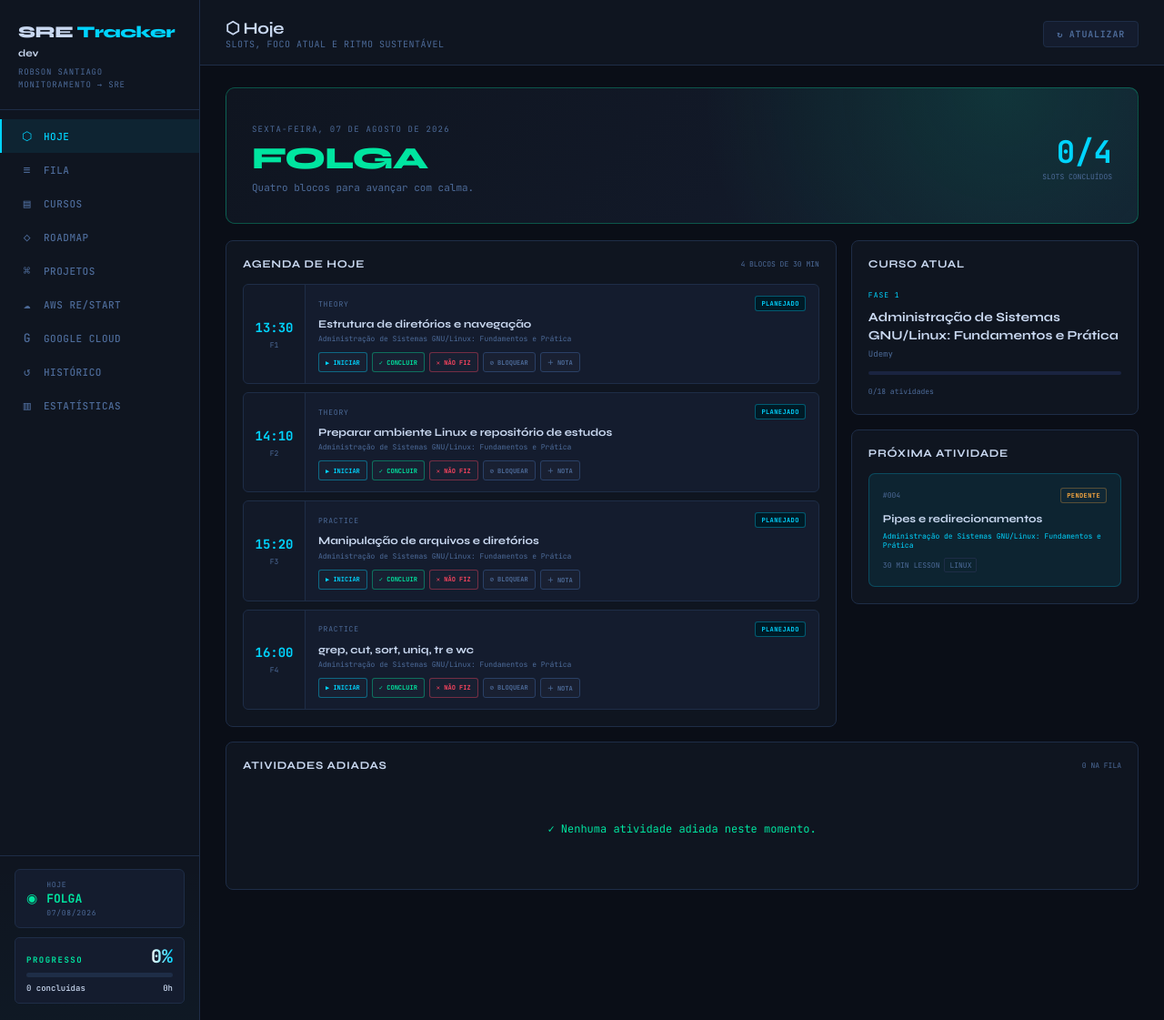
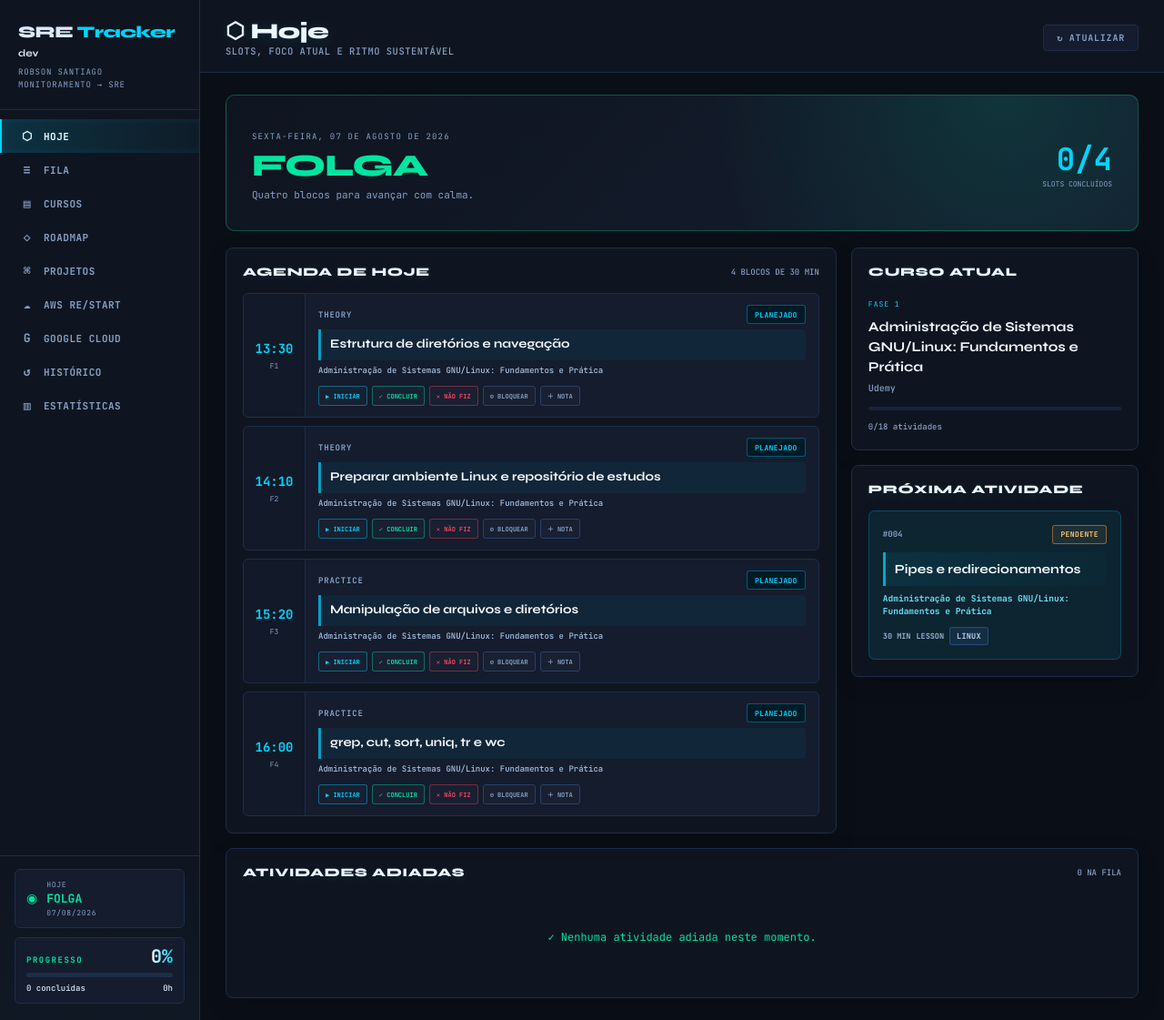
Before and after one commit to rsantiag085/painel-estudos-sre, a FastAPI app: page / in a window 1280 px wide. Shown: the whole page at 91% size. Run offline with FastAPI, Linux system fonts and the light colour scheme; data comes from the database, SQL or seed files in the repository.

Commit message:
checkpoint: layout v2 com melhor legibilidade

```diff
--- a/static/app.js
+++ b/static/app.js
@@ -180,7 +180,7 @@ function activityCard(activity, options = {}) {
         <span class="sequence-code">#${String(activity.sequence).padStart(3, '0')}</span>
         ${statusBadge(activity.status)}
       </div>
-      <h3>${escapeHtml(activity.name)}</h3>
+      <h3 class="activity-title">${escapeHtml(activity.name)}</h3>
       <p class="activity-course">${escapeHtml(course?.name || activity.course_id)}</p>
       <div class="activity-meta">
         <span>${activity.duration_minutes} min</span>
@@ -206,8 +206,8 @@ function slotCard(slot) {
           ${statusBadge(slot.status)}
         </div>
         ${activity ? `
-          <h3>${escapeHtml(activity.name)}</h3>
-          <p>${escapeHtml(courseById(activity.course_id)?.name || activity.course_id)}</p>
+          <h3 class="slot-activity-title">${escapeHtml(activity.name)}</h3>
+          <p class="slot-course-name">${escapeHtml(courseById(activity.course_id)?.name || activity.course_id)}</p>
           ${activityActions(activity, true)}
         ` : '<div class="slot-empty">Slot livre</div>'}
       </div>
@@ -264,8 +264,8 @@ function renderCourses() {
   document.getElementById('view-content').innerHTML = `<div class="course-grid">${State.courses.map(course => `
     <article class="dynamic-course-card">
       <div class="course-card-head"><span>FASE ${course.phase}</span>${statusBadge(course.status)}</div>
-      <h3>${escapeHtml(course.name)}</h3>
-      <p>${escapeHtml(course.provider)} · ${escapeHtml(course.execution)}</p>
+      <h3 class="course-title">${escapeHtml(course.name)}</h3>
+      <p class="course-meta">${escapeHtml(course.provider)} · ${escapeHtml(course.execution)}</p>
       <div class="inline-progress"><i style="width:${course.progress_pct}%"></i></div>
       <div class="course-card-stats"><strong>${course.progress_pct}%</strong><span>${course.activities_done}/${course.activities_total} atividades</span></div>
     </article>`).join('')}</div>`;
@@ -279,7 +279,7 @@ function renderRoadmap() {
     const pct = total ? Math.round(done / total * 100) : 0;
     return `<section class="roadmap-phase-card">
       <div class="phase-marker">${phase}</div>
-      <div class="phase-body"><span>FASE ${phase}</span><h2>${escapeHtml(PHASE_NAMES[phase])}</h2><p>${courses.map(course => escapeHtml(course.name)).join(' · ')}</p><div class="inline-progress"><i style="width:${pct}%"></i></div><small>${done}/${total} atividades · ${pct}%</small></div>
+      <div class="phase-body"><span>FASE ${phase}</span><h2>${escapeHtml(PHASE_NAMES[phase])}</h2><p class="roadmap-course-list">${courses.map(course => escapeHtml(course.name)).join(' · ')}</p><div class="inline-progress"><i style="width:${pct}%"></i></div><small>${done}/${total} atividades · ${pct}%</small></div>
     </section>`;
   }).join('')}</div>`;
 }
@@ -357,7 +357,11 @@ async function renderView() {
 
 async function navigate(view) {
   State.view = view;
-  document.querySelectorAll('.nav-item').forEach(item => item.classList.toggle('active', item.dataset.view === view));
+  document.querySelectorAll('.nav-item').forEach(item => {
+    const active = item.dataset.view === view;
+    item.classList.toggle('active', active);
+    item.setAttribute('aria-current', active ? 'page' : 'false');
+  });
   showLoading();
   await renderView();
 }
--- a/static/style.css
+++ b/static/style.css
@@ -15,9 +15,9 @@
   --border2:  #2a4066;
 
   /* ── Texto ── */
-  --text:     #c9d8f0;   /* Azul-pérola — texto principal */
-  --muted:    #4d6b99;   /* Azul-cinza — labels e meta */
-  --muted2:   #2e4570;   /* Elementos desabilitados */
+  --text:     #dce8f8;   /* Azul-pérola — texto principal */
+  --muted:    #86a0c4;   /* Azul-cinza — labels e meta legíveis */
+  --muted2:   #536b91;   /* Elementos desabilitados */
 
   /* ── Acento primário — Cyan elétrico (Grafana vibes) ── */
   --cyan:     #00d4ff;
@@ -153,7 +153,7 @@ body {
   padding: 10px 20px;
   font-family: var(--font-mono);
   font-size: 11px;
-  font-weight: 500;
+  font-weight: 600;
   color: var(--muted);
   cursor: pointer;
   transition: all 0.15s;
@@ -169,9 +169,11 @@ body {
 }
 
 .nav-item.active {
-  color: var(--cyan);
+  color: #e8fbff;
   border-left-color: var(--cyan);
-  background: var(--cyan-dim);
+  background: linear-gradient(90deg, rgba(0,212,255,.15), rgba(0,212,255,.035));
+  box-shadow: inset 3px 0 10px rgba(0,212,255,.08);
+  text-shadow: 0 0 10px rgba(0,212,255,.2);
 }
 
 .nav-item .icon { font-size: 13px; width: 16px; text-align: center; }
@@ -330,14 +332,17 @@ body {
 }
 
 #view-header h1 {
-  font-size: 18px;
-  font-weight: 700;
-  letter-spacing: -0.3px;
+  color: #eef7ff;
+  font-size: clamp(20px, 2vw, 24px);
+  font-weight: 800;
+  letter-spacing: -0.45px;
+  text-shadow: 0 2px 14px rgba(0, 212, 255, .14);
 }
 
 #view-header .header-meta {
   font-family: var(--font-mono);
-  font-size: 10px;
+  font-size: 10.5px;
+  font-weight: 500;
   color: var(--muted);
   text-transform: uppercase;
   letter-spacing: 0.5px;
@@ -2195,10 +2200,11 @@ button.nav-item.active { border-left-color: var(--cyan); }
   border: 1px solid var(--border);
   border-radius: 8px;
   padding: 18px;
+  box-shadow: 0 8px 24px rgba(0,0,0,.12);
 }
 .panel-title { display: flex; align-items: center; justify-content: space-between; gap: 12px; margin-bottom: 15px; }
-.panel-title span { color: var(--text); font: 700 12px var(--font-sans); text-transform: uppercase; letter-spacing: .7px; }
-.panel-title small { color: var(--muted); font: 8px var(--font-mono); text-transform: uppercase; }
+.panel-title span { color: #edf6ff; font: 800 13px var(--font-sans); text-transform: uppercase; letter-spacing: .7px; text-shadow: 0 2px 10px rgba(0,212,255,.1); }
+.panel-title small { color: var(--muted); font: 500 9px var(--font-mono); text-transform: uppercase; }
 .slot-list { display: flex; flex-direction: column; gap: 9px; }
 
 .dynamic-slot-card {
@@ -2219,27 +2225,38 @@ button.nav-item.active { border-left-color: var(--cyan); }
 .slot-time span { color: var(--muted); font: 8px var(--font-mono); margin-top: 5px; }
 .slot-content { min-width: 0; padding: 12px 14px; }
 .slot-heading { display: flex; align-items: center; justify-content: space-between; margin-bottom: 6px; }
-.slot-heading > span:first-child { color: var(--muted); font: 8px var(--font-mono); letter-spacing: .8px; }
-.slot-content h3 { font-size: 12px; line-height: 1.35; margin-bottom: 3px; }
-.slot-content p { color: var(--muted); font: 8px var(--font-mono); }
+.slot-heading > span:first-child { color: var(--muted); font: 600 9px var(--font-mono); letter-spacing: .8px; }
+.slot-activity-title {
+  margin: 0 0 5px;
+  padding: 7px 10px;
+  color: #f3f8ff;
+  background: rgba(0,212,255,.055);
+  border-left: 3px solid rgba(0,212,255,.7);
+  border-radius: 0 4px 4px 0;
+  font-size: 13.5px;
+  font-weight: 700;
+  line-height: 1.45;
+}
+.slot-course-name { color: #a9c1df; font: 500 9px var(--font-mono); line-height: 1.5; }
 .slot-empty { color: var(--muted2); font: 10px var(--font-mono); padding: 10px 0; }
 
 .status-pill {
   display: inline-flex;
   align-items: center;
   width: fit-content;
-  padding: 3px 6px;
+  min-height: 21px;
+  padding: 4px 8px;
   border: 1px solid var(--border2);
   border-radius: 3px;
   color: var(--muted);
-  background: rgba(255,255,255,.02);
-  font: 700 7px var(--font-mono);
+  background: rgba(255,255,255,.045);
+  font: 700 8px var(--font-mono);
   text-transform: uppercase;
   letter-spacing: .4px;
 }
 .status-done, .status-completed { color: var(--green); border-color: rgba(0,229,160,.35); background: var(--green-bg); }
 .status-in_progress, .status-scheduled { color: var(--cyan); border-color: rgba(0,212,255,.35); background: var(--cyan-bg); }
-.status-deferred, .status-pending { color: var(--yellow); border-color: rgba(255,171,64,.3); }
+.status-deferred, .status-pending { color: #ffc36f; border-color: rgba(255,171,64,.45); background: rgba(255,171,64,.08); }
 .status-blocked, .status-missed { color: var(--red); border-color: rgba(255,69,96,.35); background: var(--red-bg); }
 .status-skipped, .status-cancelled { color: var(--muted); opacity: .75; }
 
@@ -2266,46 +2283,58 @@ button.nav-item.active { border-left-color: var(--cyan); }
   border-radius: 7px;
   padding: 15px;
   min-width: 0;
+  box-shadow: 0 7px 20px rgba(0,0,0,.1);
 }
 .dynamic-activity-card.featured { background: var(--cyan-dim); border-color: rgba(0,212,255,.22); }
 .activity-card-top { display: flex; align-items: center; justify-content: space-between; margin-bottom: 9px; }
-.sequence-code { color: var(--muted); font: 8px var(--font-mono); }
-.dynamic-activity-card h3 { font-size: 12px; line-height: 1.45; margin-bottom: 5px; }
-.activity-course { color: var(--cyan); font: 8px var(--font-mono); margin-bottom: 9px; }
-.activity-meta { display: flex; align-items: center; flex-wrap: wrap; gap: 5px; color: var(--muted); font: 8px var(--font-mono); text-transform: uppercase; }
-.mini-tag { padding: 2px 5px; border: 1px solid var(--border); border-radius: 2px; }
+.sequence-code { color: var(--muted); font: 600 9px var(--font-mono); }
+.activity-title {
+  margin: 0 0 7px;
+  padding: 8px 10px;
+  color: #f3f8ff;
+  background: linear-gradient(90deg, rgba(0,212,255,.08), rgba(0,212,255,.02));
+  border-left: 3px solid rgba(0,212,255,.75);
+  border-radius: 0 4px 4px 0;
+  font-size: 14px;
+  font-weight: 700;
+  line-height: 1.5;
+}
+.activity-course { color: #69def5; font: 600 9.5px var(--font-mono); line-height: 1.5; margin-bottom: 10px; }
+.activity-meta { display: flex; align-items: center; flex-wrap: wrap; gap: 6px; color: #9ab1d0; font: 600 8.5px var(--font-mono); text-transform: uppercase; }
+.mini-tag { padding: 3px 7px; color: #bed0e8; background: rgba(91,141,238,.1); border: 1px solid rgba(91,141,238,.32); border-radius: 3px; letter-spacing: .25px; }
 .activity-note { margin-top: 9px; padding: 7px 9px; background: rgba(0,0,0,.14); color: var(--yellow); font: 8px var(--font-mono); border-left: 2px solid var(--yellow); }
 .activity-list { display: grid; grid-template-columns: repeat(auto-fill, minmax(290px, 1fr)); gap: 10px; }
 .compact-grid { display: grid; grid-template-columns: repeat(auto-fill, minmax(260px, 1fr)); gap: 10px; }
 .filter-summary { display: flex; align-items: baseline; gap: 10px; margin-bottom: 16px; }
 .filter-summary strong { color: var(--cyan); font: 700 25px var(--font-mono); }
-.filter-summary span { color: var(--muted); font: 9px var(--font-mono); text-transform: uppercase; }
+.filter-summary span { color: var(--muted); font: 500 10px var(--font-mono); text-transform: uppercase; }
 
 .course-focus > span, .track-hero > span { color: var(--cyan); font: 8px var(--font-mono); letter-spacing: 1px; }
-.course-focus h3 { font-size: 14px; line-height: 1.4; margin: 8px 0 4px; }
-.course-focus p, .track-hero p { color: var(--muted); font: 9px var(--font-mono); line-height: 1.6; }
-.course-focus small, .track-hero small { color: var(--muted); font: 8px var(--font-mono); }
+.course-focus h3 { color: #f0f7ff; font-size: 15px; font-weight: 700; line-height: 1.45; margin: 8px 0 5px; }
+.course-focus p, .track-hero p { color: var(--muted); font: 500 10px var(--font-mono); line-height: 1.65; }
+.course-focus small, .track-hero small { color: var(--muted); font: 500 9px var(--font-mono); }
 .inline-progress { height: 4px; margin: 11px 0 6px; background: var(--surface3); border-radius: 3px; overflow: hidden; }
 .inline-progress i { display: block; height: 100%; background: linear-gradient(90deg, var(--cyan), var(--green)); }
 
 .course-grid { display: grid; grid-template-columns: repeat(auto-fill, minmax(260px, 1fr)); gap: 12px; }
-.dynamic-course-card { padding: 17px; background: var(--surface); border: 1px solid var(--border); border-radius: 8px; }
+.dynamic-course-card { padding: 18px; background: var(--surface); border: 1px solid var(--border); border-radius: 8px; box-shadow: 0 8px 22px rgba(0,0,0,.11); transition: border-color .16s, transform .16s; }
+.dynamic-course-card:hover { border-color: var(--border2); transform: translateY(-1px); }
 .course-card-head { display: flex; justify-content: space-between; align-items: center; margin-bottom: 12px; }
-.course-card-head > span:first-child { color: var(--cyan); font: 8px var(--font-mono); }
-.dynamic-course-card h3 { font-size: 13px; min-height: 38px; line-height: 1.45; }
-.dynamic-course-card p { color: var(--muted); font: 8px var(--font-mono); margin-top: 5px; }
+.course-card-head > span:first-child { color: var(--cyan); font: 700 9px var(--font-mono); letter-spacing: .6px; }
+.course-title { color: #f1f7ff; font-size: 15px; font-weight: 700; min-height: 44px; line-height: 1.48; text-shadow: 0 2px 10px rgba(0,0,0,.3); }
+.course-meta { color: #9fb5d3; font: 500 9.5px var(--font-mono); line-height: 1.55; margin-top: 7px; }
 .course-card-stats { display: flex; justify-content: space-between; align-items: center; }
 .course-card-stats strong { color: var(--green); font: 700 13px var(--font-mono); }
-.course-card-stats span { color: var(--muted); font: 8px var(--font-mono); }
+.course-card-stats span { color: var(--muted); font: 500 9px var(--font-mono); }
 
 .roadmap-dynamic { display: flex; flex-direction: column; gap: 10px; }
 .roadmap-phase-card { display: grid; grid-template-columns: 60px 1fr; background: var(--surface); border: 1px solid var(--border); border-radius: 8px; overflow: hidden; }
 .phase-marker { display: grid; place-items: center; color: var(--cyan); background: var(--cyan-dim); border-right: 1px solid var(--border); font: 700 25px var(--font-mono); }
 .phase-body { padding: 17px 19px; }
-.phase-body > span { color: var(--muted); font: 8px var(--font-mono); }
-.phase-body h2 { font-size: 15px; margin: 3px 0 6px; }
-.phase-body p { color: var(--muted); font: 8px var(--font-mono); line-height: 1.6; }
-.phase-body small { color: var(--muted); font: 8px var(--font-mono); }
+.phase-body > span { color: var(--cyan); font: 700 9px var(--font-mono); letter-spacing: .7px; }
+.phase-body h2 { color: #f0f7ff; font-size: 17px; font-weight: 800; margin: 4px 0 7px; text-shadow: 0 2px 12px rgba(0,212,255,.09); }
+.roadmap-course-list { color: #a2b9d7; font: 500 9.5px var(--font-mono); line-height: 1.7; }
+.phase-body small { color: var(--muted); font: 500 9px var(--font-mono); }
 
 .track-hero { padding: 24px; margin-bottom: 16px; background: linear-gradient(135deg,var(--surface),var(--surface2)); border: 1px solid var(--border2); border-radius: 9px; }
 .track-hero h2 { font-size: 22px; margin: 6px 0; }
--- a/templates/index.html
+++ b/templates/index.html
@@ -5,7 +5,7 @@
   <meta name="viewport" content="width=device-width, initial-scale=1.0">
   <meta name="description" content="SRE Tracker — agenda dinâmica de estudos para escala 12x36">
   <title>SRE Tracker — Agenda dinâmica</title>
-  <link rel="stylesheet" href="/static/style.css?v=6">
+  <link rel="stylesheet" href="/static/style.css?v=7">
 </head>
 <body>
   <aside id="sidebar">
@@ -15,7 +15,7 @@
     </div>
 
     <nav class="sidebar-nav" aria-label="Navegação principal">
-      <button class="nav-item active" data-view="today"><span class="icon">⬡</span> Hoje</button>
+      <button class="nav-item active" data-view="today" aria-current="page"><span class="icon">⬡</span> Hoje</button>
       <button class="nav-item" data-view="queue"><span class="icon">≡</span> Fila</button>
       <button class="nav-item" data-view="courses"><span class="icon">▤</span> Cursos</button>
       <button class="nav-item" data-view="roadmap"><span class="icon">◇</span> Roadmap</button>
@@ -78,6 +78,6 @@
   </div>
 
   <div id="toast" role="status"></div>
-  <script src="/static/app.js?v=7"></script>
+  <script src="/static/app.js?v=8"></script>
 </body>
 </html>
```
